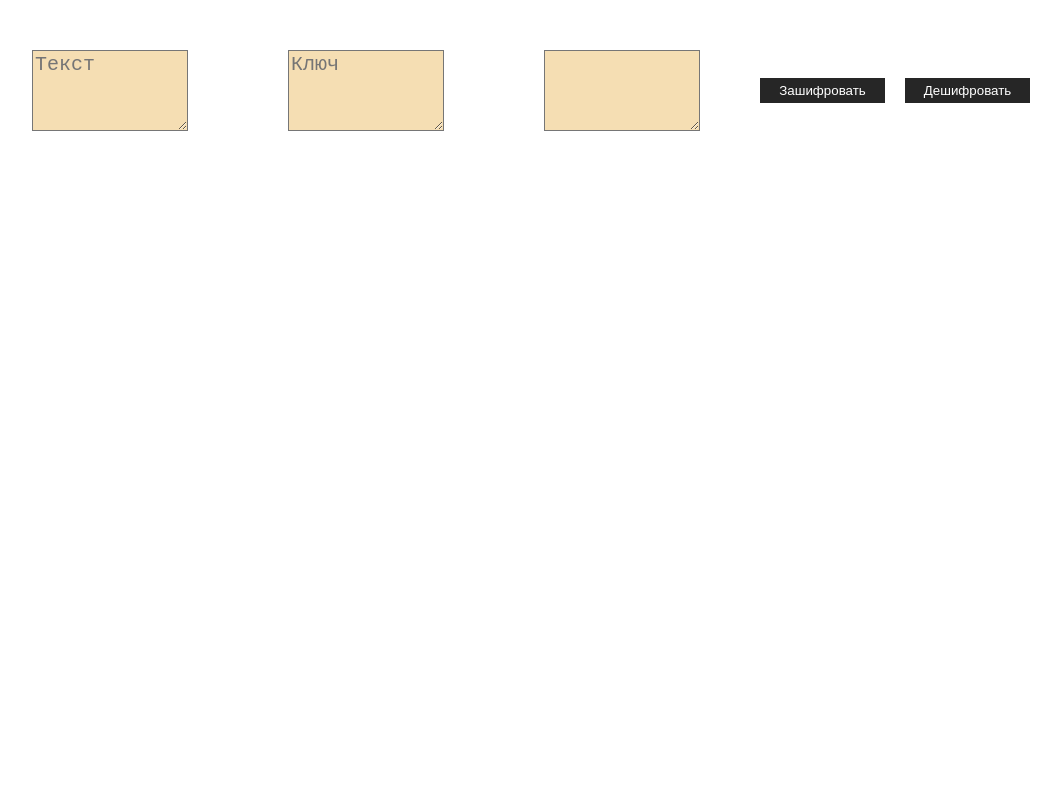
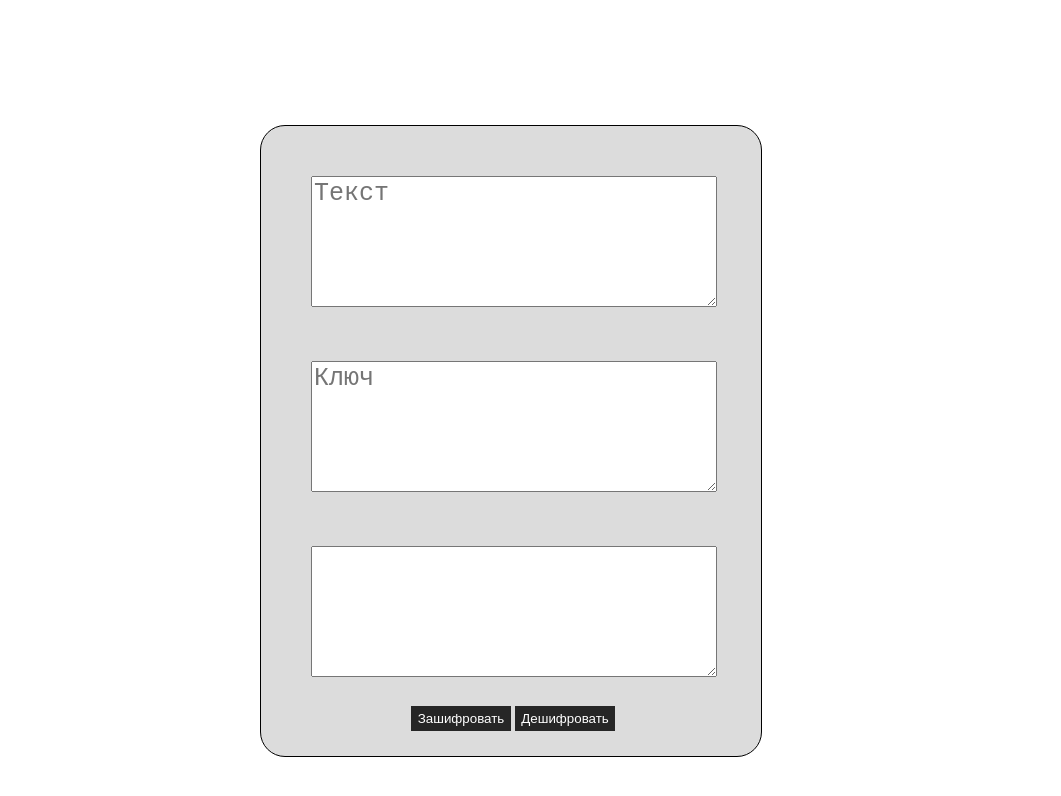
Before and after one commit to mikhail-create/ciphers, a plain HTML site: page vigenere/index.html in a window 1280 px wide. Shown: the whole page, without its empty margins (129-1190 px from the left). Drawn offline with Linux system fonts and the light colour scheme.

Commit message:
changed style for vigenere

```diff
--- a/vigenere/index.html
+++ b/vigenere/index.html
@@ -8,11 +8,20 @@
     <title>Vigenere</title>
 </head>
 <body>
-    <textarea placeholder="Текст" name="user-text" id="input" cols="40" rows="3"></textarea>
+    <!-- <textarea placeholder="Текст" name="user-text" id="input" cols="40" rows="3"></textarea>
     <textarea placeholder="Ключ" name="user-key" id="input-key" cols="40" rows="3"></textarea>
     <textarea readonly id="output" cols="40" rows="3"></textarea>
     <button class="btn" id="btn-encrypt">Зашифровать</button>
-    <button class="btn" id="btn-decrypt">Дешифровать</button>
+    <button class="btn" id="btn-decrypt">Дешифровать</button> -->
+    <div class="cipher_area">
+        <textarea placeholder="Текст" name="user-text" id="input" cols="40" rows="3"></textarea>
+        <textarea placeholder="Ключ" name="user-key" id="input-key" cols="40" rows="3"></textarea>
+        <textarea readonly id="output" cols="40" rows="3"></textarea>
+        <div class="cipher_area__buttons">
+            <button class="btn" id="btn-encrypt">Зашифровать</button>
+            <button class="btn" id="btn-decrypt">Дешифровать</button>
+        </div>
+    </div>
     <script src="vigenere.js"></script>
 </body>
 </html>
--- a/vigenere/style.css
+++ b/vigenere/style.css
@@ -1,35 +1,35 @@
- body{
+ body {
     margin: 0;
     display: flex;
     align-items:center;
     justify-content: center;
 }
-#input{
-    font-size: 20px;
-    height: 75px;
-    width: 150px;
-    background-color: wheat;
-    margin: 50px;
+
+textarea {
+    margin: 50px 0 0 50px;
+    width: 400px;
+    height: 125px;
+    font-size: 25px;
 }
-#input-key{
-    font-size: 20px;
-    height: 75px;
-    width: 150px;
-    background-color: wheat;
-    margin: 50px;
+.cipher_area {
+    margin-top: 125px;
+    width: 500px;
+    height: fit-content;
+    background-color: gainsboro;
+    border-radius: 25px;
+    border: solid 1px black;
 }
-#output{
-    font-size: 20px;
-    height: 75px;
-    width: 150px;
-    background-color: wheat;
-    margin: 50px;
+
+.cipher_area__buttons {
+    width: 250px;
+    margin: 25px 0 25px 150px;
+    height: fit-content;
 }
+
 .btn{
     border-style: none;
     height: 25px;
-    width: 125px;
+    width: 100px;
     color: white;
     background-color: #262626;;
-    margin: 10px;
 }
```
